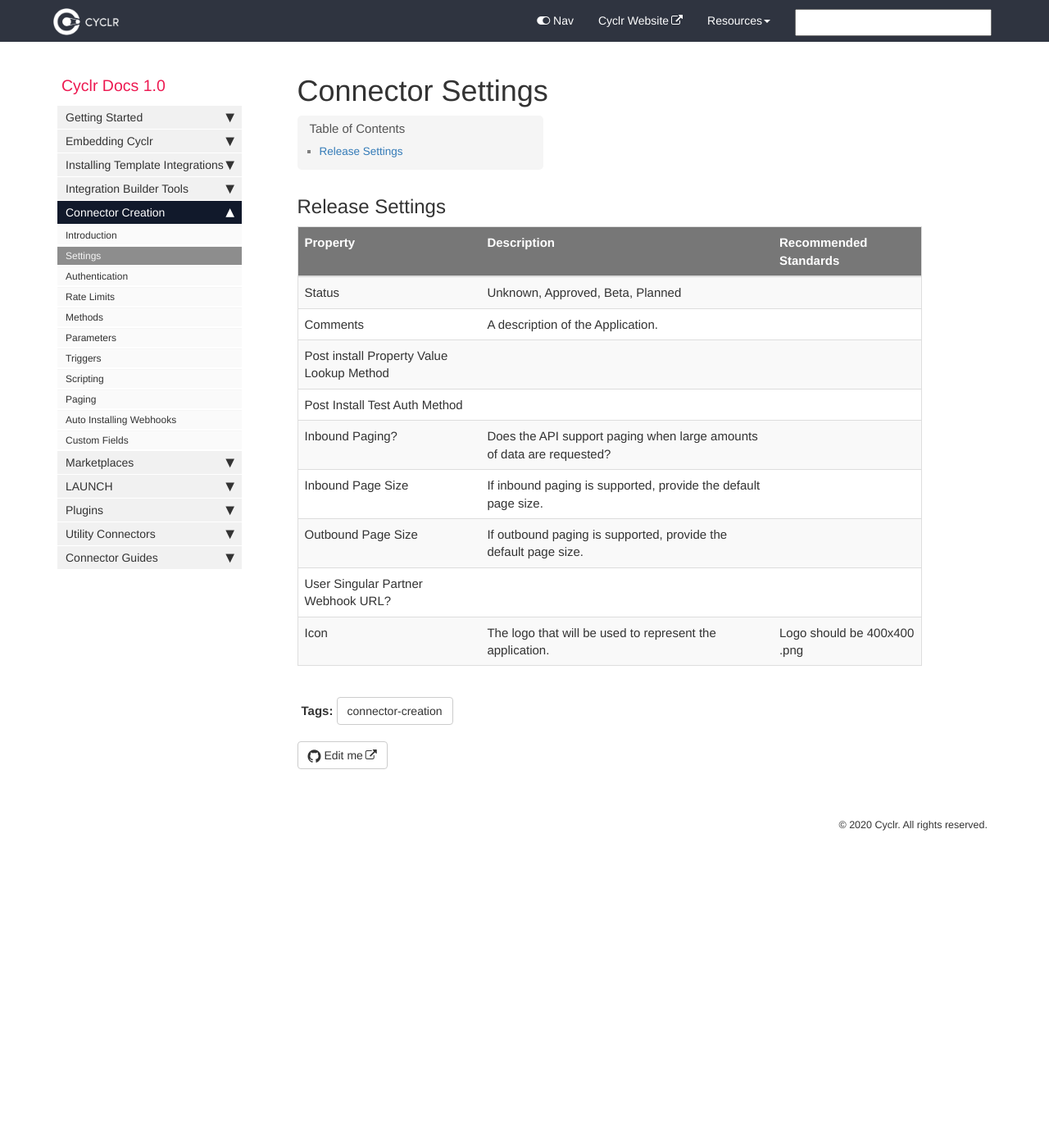
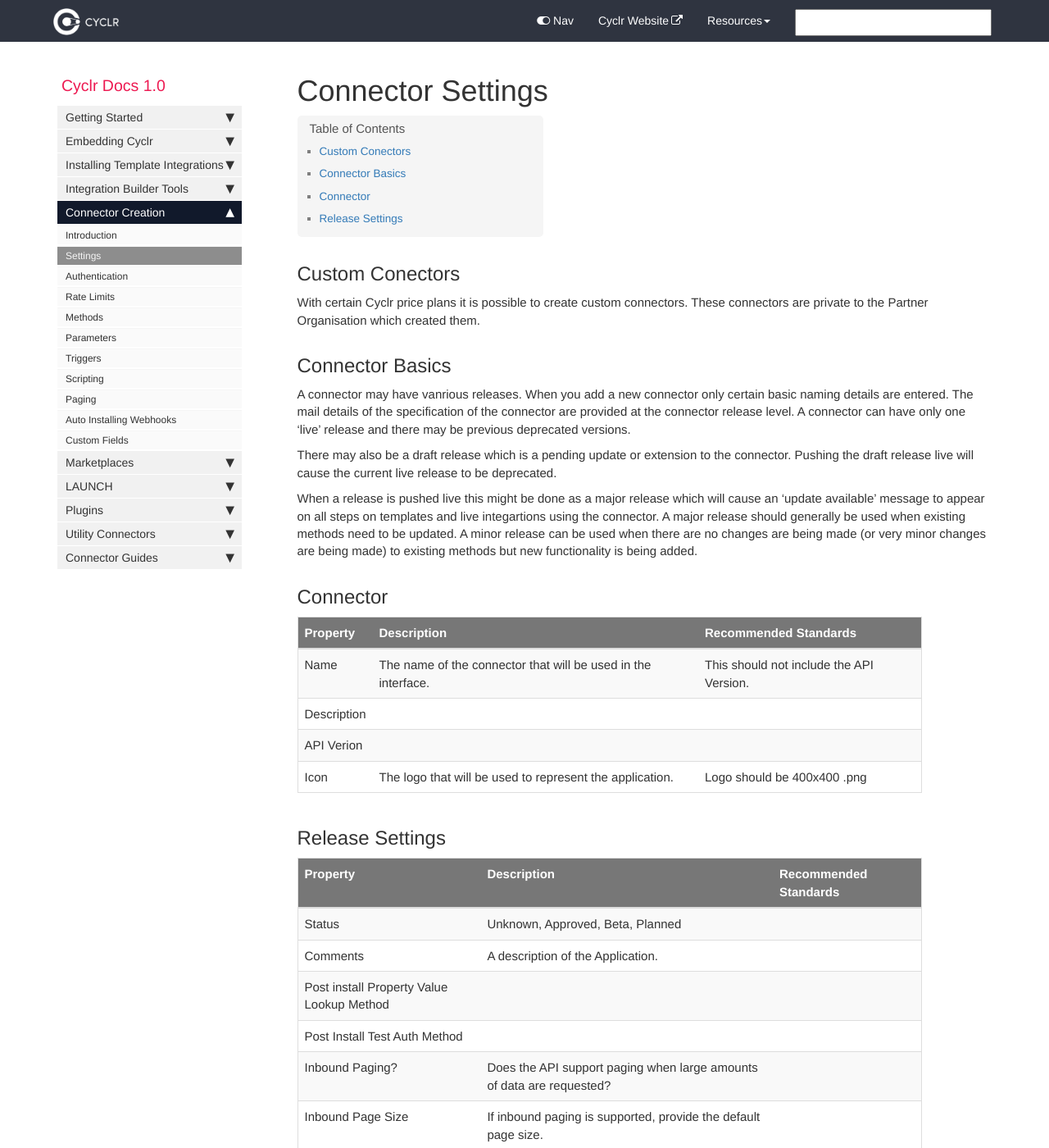
Before and after one commit to sneakysneak/docs, a Jekyll site: the page built from pages/custom-connectors/02-settings.md, in a window 1280 px wide and 1400 px high. Shown: the whole window at 82% size. Built offline with Jekyll 4.4.1, drawn with Linux system fonts in a browser that asks for light colours; nearby versions of some CDN libraries; comment, search, counter and statistics services are not loaded.

Commit message:
Update 02-settings.md

```diff
--- a/pages/custom-connectors/02-settings.md
+++ b/pages/custom-connectors/02-settings.md
@@ -4,6 +4,27 @@ sidebar: cyclr_sidebar
 permalink: connector-settings
 tags: [connector-creation]
 ---
+
+## Custom Conectors
+
+With certain Cyclr price plans it is possible to create custom connectors.  These connectors are private to the Partner Organisation which created them.
+
+## Connector Basics
+
+A connector may have vanrious releases.  When you add a new connector only certain basic naming details are entered.  The mail details of the specification of the connector are provided at the connector release level.  A connector can have only one 'live' release and there may be previous deprecated versions.
+
+There may also be a draft release which is a pending update or extension to the connector. Pushing the draft release live will cause the current live release to be deprecated.
+
+When a release is pushed live this might be done as a major release which will cause an 'update available' message to appear on all steps on templates and live integartions using the connector.  A major release should generally be used when existing methods need to be updated.  A minor release can be used when there are no changes are being made (or very minor changes are being made) to existing methods but new functionality is being added.
+
+## Connector
+
+| Property | Description | Recommended Standards |
+| --- | --- | --- |
+| Name | The name of the connector that will be used in the interface. | This should not include the API Version. |
+| Description | | |
+| API Verion | | |
+| Icon | The logo that will be used to represent the application. | Logo should be 400x400 .png |
 
 ## Release Settings
 
@@ -17,4 +38,4 @@ tags: [connector-creation]
 | Inbound Page Size | If inbound paging is supported, provide the default page size. | |
 | Outbound Page Size | If outbound paging is supported, provide the default page size. | |
 | User Singular Partner Webhook URL? | | |
-| Icon | The logo that will be used to represent the application.| Logo should be 400x400 .png |
+| Icon | The logo that will be used to represent the application. | Logo should be 400x400 .png |
```
